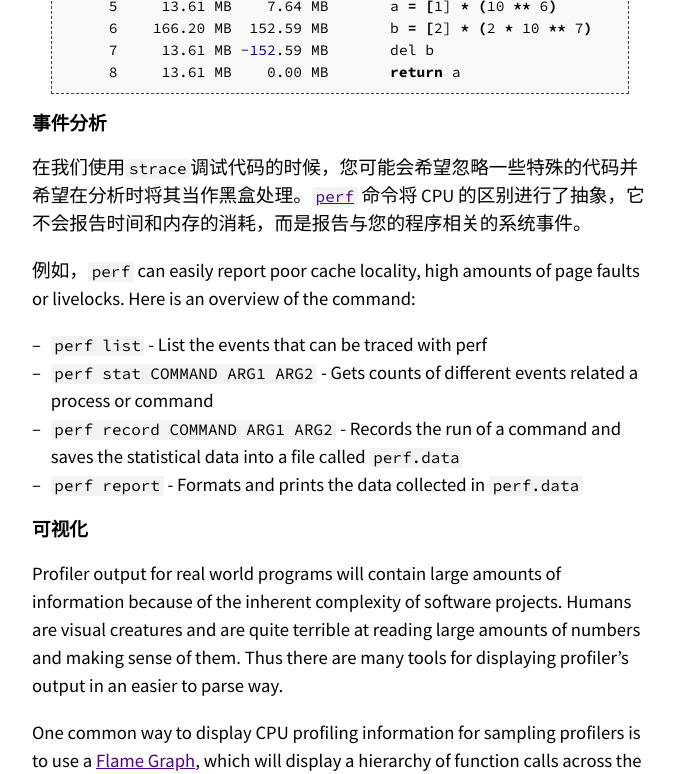
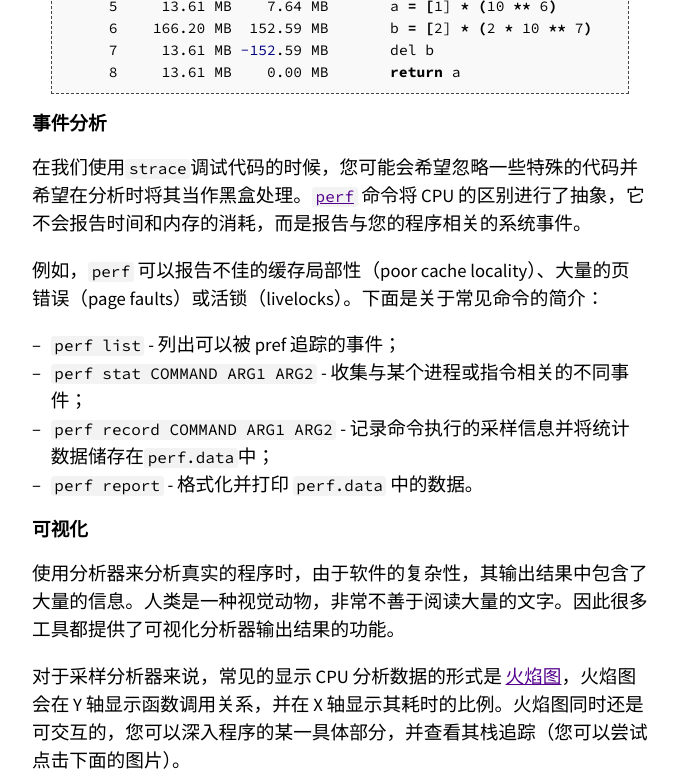
Before and after one commit to missing-semester-cn/missing-semester-cn.github.io, a Jekyll site: the page built from _2020/debugging-profiling.md, in a window 1280 px wide and 1400 px high, scrolled down 10936 px, cut to the strip 0-774 px from the top of the window. Shown: the whole strip, without its empty margins (300-978 px from the left). Built offline with Jekyll 4.4.1, drawn with Linux system fonts in a browser that asks for light colours; some of the changed text lies outside the part shown.

Commit message:
update trans

````diff
--- a/_2020/debugging-profiling.md
+++ b/_2020/debugging-profiling.md
@@ -66,7 +66,7 @@ done
 幸运的是，大多数的程序都会将日志保存在您的系统中的某个地方。对于 UNIX 系统来说，程序的日志通常存放在 `/var/log`。
 例如， [NGINX](https://www.nginx.com/) web 服务器就将其日志存放于`/var/log/nginx`。
 最近，系统开始使用 **system log**，您所有的日志都会保存在这里。大多数的（但不是全部）Linux 系统都会使用 `systemd`，这是一个系统守护进程，它会控制您系统中的很多东西，例如哪些服务应该启动并运行。`systemd` 会将日志以某种特殊格式存放于`/var/log/journal`，您可以使用 [`journalctl`](http://man7.org/linux/man-pages/man1/journalctl.1.html) 命令显示这些消息。
-类似地，在 macOS there is still `/var/log/system.log` but an increasing number of tools use the system log, that can be displayed with [`log show`](https://www.manpagez.com/man/1/log/).
+类似地，在 macOS 系统中还是 `/var/log/system.log`，但是有更多的工具会使用系统日志，它的内容可以使用 [`log show`](https://www.manpagez.com/man/1/log/) 显示。
 
 对于大多数的 UNIX 系统，您也可以使用[`dmesg`](http://man7.org/linux/man-pages/man1/dmesg.1.html) 命令来读取内核的日志。
 
@@ -210,7 +210,7 @@ Found 3 errors in 1 file (checked 1 source file)
 
 ## 计时
 
-和调试代码类似，大多数情况下我们只需要打印两处代码之间的时间即可发现问题。下面这个例子中，我们使用了 Python 的 [`time`](https://docs.python.org/3/library/time.html) 模块。
+和调试代码类似，大多数情况下我们只需要打印两处代码之间的时间即可发现问题。下面这个例子中，我们使用了 Python 的 [`time`](https://docs.python.org/3/library/time.html)模块。
 
 ```python
 import time, random
@@ -251,8 +251,8 @@ sys     0m0.012s
 ### CPU
 
 大多数情况下，当人们提及性能分析工具的时候，通常指的是 CPU 性能分析工具。
-CPU 性能分析工具有两种： 追溯分析器（_tracing_）及采样分析器（_sampling_）。
-追溯分析器 会记录程序的每一次函数调用，而采样分析器则只会周期性的监测（通常为每毫秒）您的程序并记录程序堆栈。它们使用这些记录来生成统计信息，显示程序在哪些事情上花费了最多的时间。如果您希望了解更多相关信息，可以参考[这篇](https://jvns.ca/blog/2017/12/17/how-do-ruby---python-profilers-work-) 介绍性的文章。
+CPU 性能分析工具有两种： 追踪分析器（_tracing_）及采样分析器（_sampling_）。
+追踪分析器 会记录程序的每一次函数调用，而采样分析器则只会周期性的监测（通常为每毫秒）您的程序并记录程序堆栈。它们使用这些记录来生成统计信息，显示程序在哪些事情上花费了最多的时间。如果您希望了解更多相关信息，可以参考[这篇](https://jvns.ca/blog/2017/12/17/how-do-ruby---python-profilers-work-) 介绍性的文章。
 
 
 大多数的编程语言都有一些基于命令行都分析器，我们可以使用它们来分析代码。它们通常可以集成在 IDE 中，但是本节课我们会专注于这些命令行工具本身。
@@ -386,21 +386,20 @@ Line #    Mem usage  Increment   Line Contents
 
 在我们使用`strace`调试代码的时候，您可能会希望忽略一些特殊的代码并希望在分析时将其当作黑盒处理。[`perf`](http://man7.org/linux/man-pages/man1/perf.1.html) 命令将 CPU 的区别进行了抽象，它不会报告时间和内存的消耗，而是报告与您的程序相关的系统事件。
 
-例如，`perf` can easily report poor cache locality, high amounts of page faults or livelocks. Here is an overview of the command:
+例如，`perf` 可以报告不佳的缓存局部性（poor cache locality）、大量的页错误（page faults）或活锁（livelocks）。下面是关于常见命令的简介：
 
-- `perf list` - List the events that can be traced with perf
-- `perf stat COMMAND ARG1 ARG2` - Gets counts of different events related a process or command
-- `perf record COMMAND ARG1 ARG2` - Records the run of a command and saves the statistical data into a file called `perf.data`
-- `perf report` - Formats and prints the data collected in `perf.data`
+- `perf list` - 列出可以被 pref 追踪的事件；
+- `perf stat COMMAND ARG1 ARG2` - 收集与某个进程或指令相关的不同事件；
+- `perf record COMMAND ARG1 ARG2` - 记录命令执行的采样信息并将统计数据储存在`perf.data`中；
+- `perf report` - 格式化并打印 `perf.data` 中的数据。
 
 
 ### 可视化
 
-Profiler output for real world programs will contain large amounts of information because of the inherent complexity of software projects.
-Humans are visual creatures and are quite terrible at reading large amounts of numbers and making sense of them.
-Thus there are many tools for displaying profiler's output in an easier to parse way.
+使用分析器来分析真实的程序时，由于软件的复杂性，其输出结果中包含了大量的信息。人类是一种视觉动物，非常不善于阅读大量的文字。因此很多工具都提供了可视化分析器输出结果的功能。
 
-One common way to display CPU profiling information for sampling profilers is to use a [Flame Graph](http://www.brendangregg.com/flamegraphs.html), which will display a hierarchy of function calls across the Y axis and time taken proportional to the X axis. They are also interactive, letting you zoom into specific parts of the program and get their stack traces (try clicking in the image below).
+对于采样分析器来说，常见的显示 CPU 分析数据的形式是 [火焰图](http://www.brendangregg.com/flamegraphs.html)，火焰图会在 Y 轴显示函数调用关系，并在 X 轴显示其耗时的比例。火焰图同时还是可交互的，您可以深入程序的某一具体部分，并查看其栈追踪（您可以尝试点击下面的图片）。
+
 
 [![FlameGraph](http://www.brendangregg.com/FlameGraphs/cpu-bash-flamegraph.svg)](http://www.brendangregg.com/FlameGraphs/cpu-bash-flamegraph.svg)
 
@@ -416,16 +415,16 @@ Sometimes, the first step towards analyzing the performance of your program is t
 Programs often run slowly when they are resource constrained, e.g. without enough memory or on a slow network connection.
 There are a myriad of command line tools for probing and displaying different system resources like CPU usage, memory usage, network, disk usage and so on.
 
-- **General Monitoring** - Probably the most popular is [`htop`](https://hisham.hm/htop/index.php), which is an improved version of [`top`](http://man7.org/linux/man-pages/man1/top.1.html).
+- **监控** - Probably the most popular is [`htop`](https://hisham.hm/htop/index.php), which is an improved version of [`top`](http://man7.org/linux/man-pages/man1/top.1.html).
 `htop` presents various statistics for the currently running processes on the system. `htop` has a myriad of options and keybinds, some useful ones  are: `<F6>` to sort processes, `t` to show tree hierarchy and `h` to toggle threads.
 See also [`glances`](https://nicolargo.github.io/glances/) for similar implementation with a great UI. For getting aggregate measures across all processes, [`dstat`](http://dag.wiee.rs/home-made/dstat/) is another nifty tool that computes real-time resource metrics for lots of different subsystems like I/O, networking, CPU utilization, context switches, &c.
-- **I/O operations** - [`iotop`](http://man7.org/linux/man-pages/man8/iotop.8.html) displays live I/O usage information and is handy to check if a process is doing heavy I/O disk operations
-- **Disk Usage** - [`df`](http://man7.org/linux/man-pages/man1/df.1.html) displays metrics per partitions and [`du`](http://man7.org/linux/man-pages/man1/du.1.html) displays **d**isk **u**sage per file for the current directory. In these tools the `-h` flag tells the program to print with **h**uman readable format.
+- **I/O 操作** - [`iotop`](http://man7.org/linux/man-pages/man8/iotop.8.html) displays live I/O usage information and is handy to check if a process is doing heavy I/O disk operations
+- **磁盘使用** - [`df`](http://man7.org/linux/man-pages/man1/df.1.html) displays metrics per partitions and [`du`](http://man7.org/linux/man-pages/man1/du.1.html) displays **d**isk **u**sage per file for the current directory. In these tools the `-h` flag tells the program to print with **h**uman readable format.
 A more interactive version of `du` is [`ncdu`](https://dev.yorhel.nl/ncdu) which lets you navigate folders and delete files and folders as you navigate.
-- **Memory Usage** - [`free`](http://man7.org/linux/man-pages/man1/free.1.html) displays the total amount of free and used memory in the system. Memory is also displayed in tools like `htop`.
-- **Open Files** - [`lsof`](http://man7.org/linux/man-pages/man8/lsof.8.html)  lists file information about files opened by processes. It can be quite useful for checking which process has opened a specific file.
-- **Network Connections and Config** - [`ss`](http://man7.org/linux/man-pages/man8/ss.8.html) lets you monitor incoming and outgoing network packets statistics as well as interface statistics. A common use case of `ss` is figuring out what process is using a given port in a machine. For displaying routing, network devices and interfaces you can use [`ip`](http://man7.org/linux/man-pages/man8/ip.8.html). Note that `netstat` and `ifconfig` have been deprecated in favor of the former tools respectively.
-- **Network Usage** -  [`nethogs`](https://github.com/raboof/nethogs) and [`iftop`](http://www.ex-parrot.com/pdw/iftop/) are good interactive CLI tools for monitoring network usage.
+- **内存使用** - [`free`](http://man7.org/linux/man-pages/man1/free.1.html) displays the total amount of free and used memory in the system. Memory is also displayed in tools like `htop`.
+- **打开文件** - [`lsof`](http://man7.org/linux/man-pages/man8/lsof.8.html)  lists file information about files opened by processes. It can be quite useful for checking which process has opened a specific file.
+- **网络连接和配置** - [`ss`](http://man7.org/linux/man-pages/man8/ss.8.html) lets you monitor incoming and outgoing network packets statistics as well as interface statistics. A common use case of `ss` is figuring out what process is using a given port in a machine. For displaying routing, network devices and interfaces you can use [`ip`](http://man7.org/linux/man-pages/man8/ip.8.html). Note that `netstat` and `ifconfig` have been deprecated in favor of the former tools respectively.
+- **网络使用** -  [`nethogs`](https://github.com/raboof/nethogs) and [`iftop`](http://www.ex-parrot.com/pdw/iftop/) are good interactive CLI tools for monitoring network usage.
 
 If you want to test these tools you can also artificially impose loads on the machine using the [`stress`](https://linux.die.net/man/1/stress) command.
 
````
